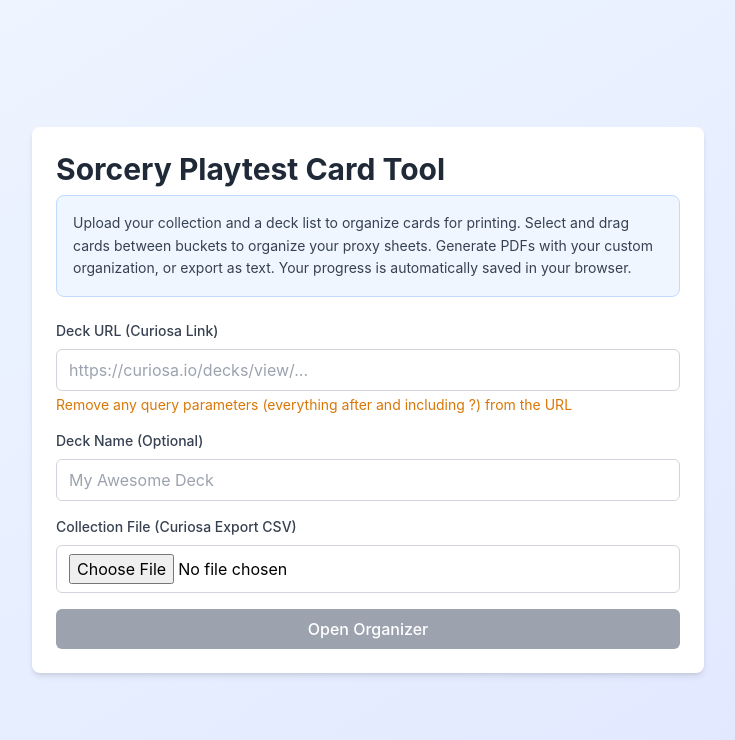
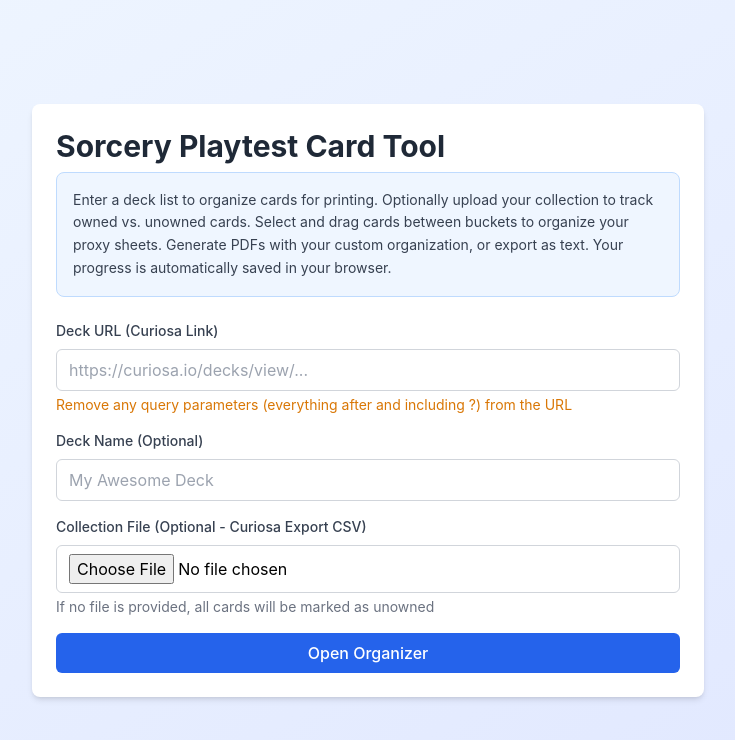
Before and after one commit to trialsignups41-cyber/SorceryWebApp, a React (Vite) app in the folder frontend/: page / in a window 1280 px wide. Shown: the top 740 px of the page, without its empty margins (272-1007 px from the left). Built offline with nearby package versions, Linux system fonts and the light colour scheme; the HTML template or start-up script is replaced by a standard one.

Commit message:
Collection Optional

```diff
--- a/frontend/src/components/InputForm.tsx
+++ b/frontend/src/components/InputForm.tsx
@@ -35,11 +35,6 @@ export function InputForm({ onSuccess, onError, onLoadingChange, isLoading, save
   const handleSubmit = async (e: React.FormEvent) => {
     e.preventDefault()
 
-    if (!collectionFile) {
-      onError('Please upload your collection file')
-      return
-    }
-
     if (!deckUrl.trim()) {
       onError('Please enter a deck URL')
       return
@@ -52,9 +47,12 @@ export function InputForm({ onSuccess, onError, onLoadingChange, isLoading, save
         deckUrl,
         deckName || 'Unnamed Deck'
       )
-      onSuccess(result, {
+      onSuccess(result, collectionFile ? {
         filename: collectionFile.name,
         content: await collectionFile.text(),
+      } : {
+        filename: 'no_collection.csv',
+        content: '',
       })
     } catch (err) {
       console.error('Form submission error:', err)
@@ -70,7 +68,8 @@ export function InputForm({ onSuccess, onError, onLoadingChange, isLoading, save
 
       <div className="mb-6 p-4 bg-blue-50 border border-blue-200 rounded-lg">
         <p className="text-gray-700 text-sm leading-relaxed">
-          Upload your collection and a deck list to organize cards for printing. Select and drag cards between buckets to organize your proxy sheets.
+          Enter a deck list to organize cards for printing. Optionally upload your collection to track owned vs. unowned cards.
+          Select and drag cards between buckets to organize your proxy sheets.
           Generate PDFs with your custom organization, or export as text. Your progress is automatically saved in your browser.
         </p>
       </div>
@@ -111,7 +110,7 @@ export function InputForm({ onSuccess, onError, onLoadingChange, isLoading, save
         {/* Collection File Upload */}
         <div>
           <label className="block text-sm font-medium text-gray-700 mb-2">
-            Collection File (Curiosa Export CSV)
+            Collection File (Optional - Curiosa Export CSV)
           </label>
           <input
             type="file"
@@ -120,15 +119,17 @@ export function InputForm({ onSuccess, onError, onLoadingChange, isLoading, save
             className="w-full px-3 py-2 border border-gray-300 rounded-md focus:outline-none focus:ring-2 focus:ring-blue-500"
             disabled={isLoading}
           />
-          {collectionFile && (
+          {collectionFile ? (
             <p className="text-sm text-green-600 mt-1">✓ {collectionFile.name}</p>
+          ) : (
+            <p className="text-sm text-gray-500 mt-1">If no file is provided, all cards will be marked as unowned</p>
           )}
         </div>
 
         {/* Submit Button */}
         <button
           type="submit"
-          disabled={isLoading || !collectionFile}
+          disabled={isLoading}
           className="w-full bg-blue-600 text-white font-medium py-2 rounded-md hover:bg-blue-700 disabled:bg-gray-400 disabled:cursor-not-allowed transition-colors"
         >
           {isLoading ? 'Processing...' : 'Open Organizer'}
```
